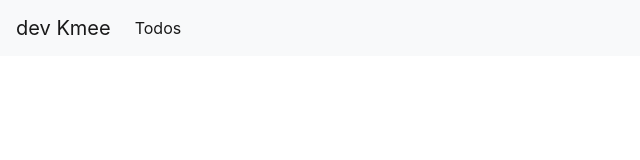
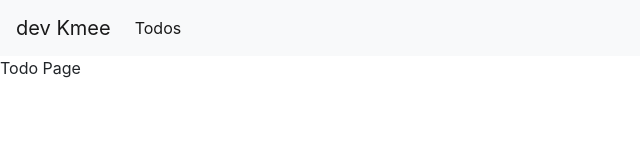
Before and after one commit to devkmee/-vue3-study, a Vue app: page /todos/1 in a window 1280 px wide. Before the commit this address had no page. Shown: the top 160 px of the page, without its empty margins (0-640 px from the left). Built offline with nearby package versions, Linux system fonts and the light colour scheme.

Commit message:
45 To-Do 수정 페이지 route 추가

```diff
--- /dev/null
+++ b/src/pages/todos/_id.vue
@@ -0,0 +1,18 @@
+<template>
+  <div>Todo Page</div>
+</template>
+
+<script>
+import { useRoute } from 'vue-router';
+
+export default {
+    setup(){
+        const route = useRoute();
+        console.log(route.params);
+    }
+}
+</script>
+
+<style>
+
+</style>
--- a/src/router/index.js
+++ b/src/router/index.js
@@ -1,6 +1,7 @@
 import { createRouter, createWebHistory  } from 'vue-router';
 import Home from '../pages/index.vue';
 import Todos from '../pages/todos/index.vue';
+import Todo from '../pages/todos/_id.vue';
 
 const router = createRouter({
     history: createWebHistory(),
@@ -14,6 +15,11 @@
             path: '/todos',
             name: 'Todos',
             component: Todos
+        },
+        {
+            path: '/todos/:id',
+            name: 'Todo',
+            component: Todo
         }
     ]
 });
```
